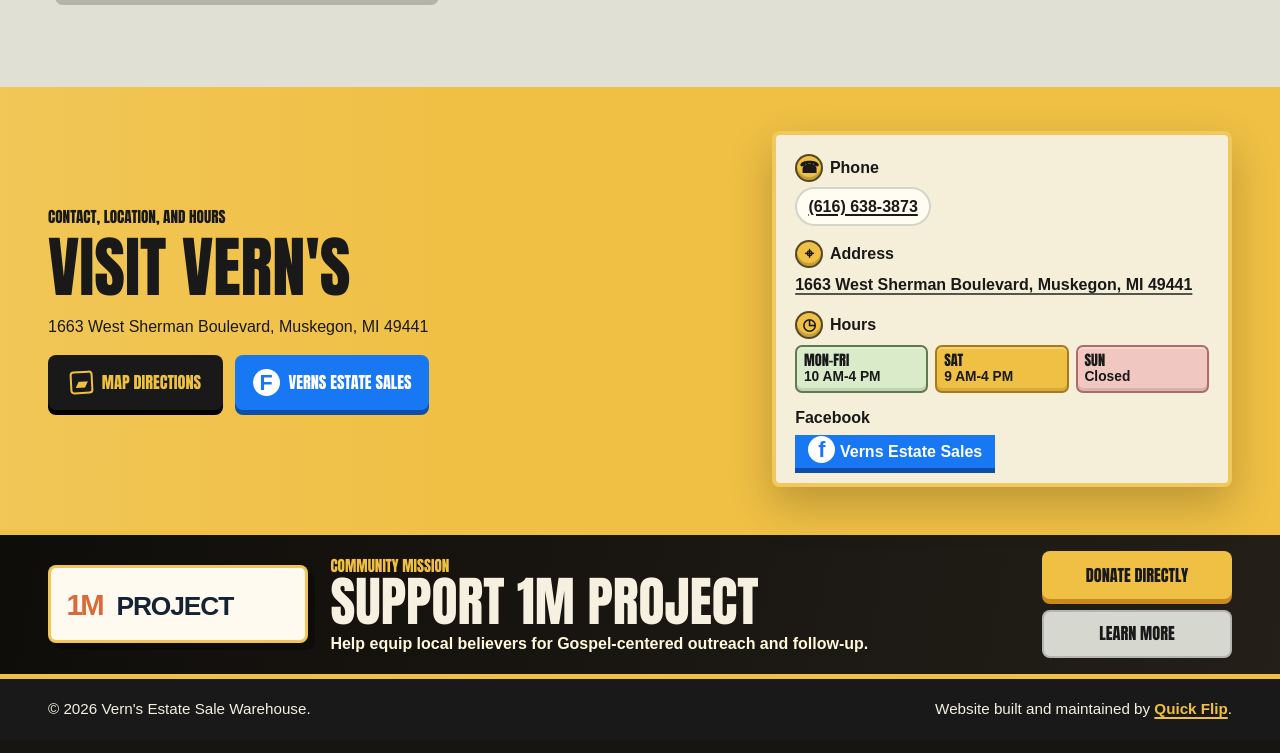
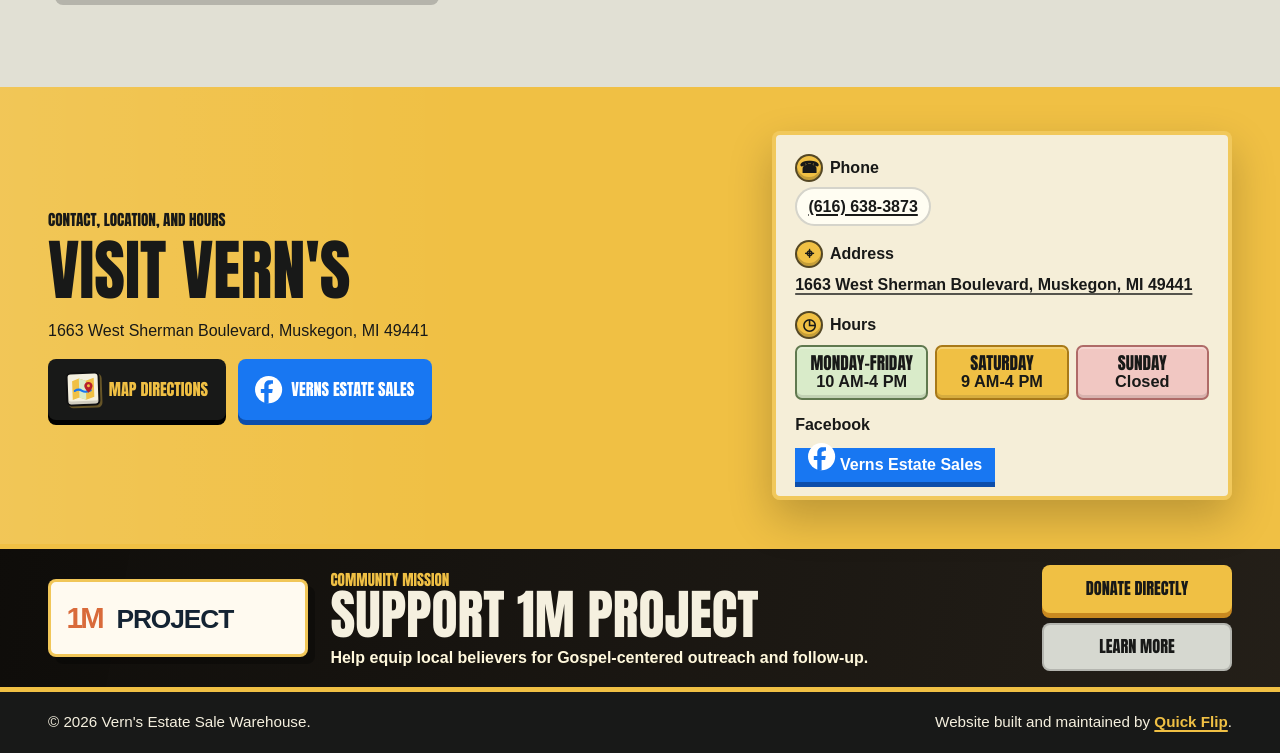
Before and after one commit to mjohnwwjd/verns-estate-sale-warehouse, a website: page index.html in a window 1280 px wide. Shown: the part 3840-4593 px from the top of the page. Drawn offline with Linux system fonts and the light colour scheme; no server answers.

Commit message:
Polish visit contact icons and hours

```diff
--- a/assets/css/styles.css
+++ b/assets/css/styles.css
@@ -1605,11 +1605,15 @@ html[data-yellow-band-variant="tight"] .visit-actions {
 
 .hours-chip {
   display: grid;
+  justify-items: center;
+  align-content: center;
   gap: 0.08rem;
   border: 2px solid rgba(24, 25, 24, 0.34);
   border-radius: 7px;
-  padding: 0.42rem;
+  padding: 0.5rem 0.48rem;
   line-height: 1.05;
+  min-width: 0;
+  text-align: center;
   box-shadow:
     inset 0 2px 0 rgba(255, 255, 255, 0.26),
     inset 0 -3px 0 rgba(24, 25, 24, 0.12);
@@ -1617,12 +1621,13 @@ html[data-yellow-band-variant="tight"] .visit-actions {
 
 .hours-day {
   font-family: Impact, "Arial Black", sans-serif;
-  font-size: 0.9rem;
+  font-size: clamp(0.9rem, 1.65vw, 1.08rem);
+  line-height: 0.98;
   text-transform: uppercase;
 }
 
 .hours-time {
-  font-size: 0.86rem;
+  font-size: clamp(0.9rem, 1.55vw, 1.02rem);
   font-weight: 900;
 }
 
@@ -1647,15 +1652,43 @@ html[data-yellow-band-variant="tight"] .visit-actions {
   gap: 0.55rem;
 }
 
-.visit-map-button span:first-child {
+.map-mark {
   display: inline-grid;
   place-items: center;
-  width: 1.45rem;
-  height: 1.45rem;
-  border: 2px solid var(--gold);
-  border-radius: 4px;
-  color: var(--gold);
-  transform: rotate(-3deg);
+  flex: 0 0 2.15rem;
+  width: 2.15rem;
+  height: 2.15rem;
+  border: 2px solid #111;
+  border-radius: 5px;
+  background: #f4f0df;
+  box-shadow:
+    inset 0 -3px 0 rgba(0, 0, 0, 0.14),
+    2px 2px 0 rgba(240, 192, 68, 0.36);
+  transform: rotate(-2deg);
+}
+
+.map-mark svg {
+  width: 1.78rem;
+  height: 1.78rem;
+}
+
+.map-panel-one {
+  fill: #f0c044;
+}
+
+.map-panel-two {
+  fill: #d9ebc9;
+}
+
+.map-road {
+  fill: none;
+  stroke: #1877f2;
+  stroke-linecap: round;
+  stroke-width: 3.1;
+}
+
+.map-pin {
+  fill: #b71f2a;
 }
 
 .facebook-button {
@@ -1672,13 +1705,20 @@ html[data-yellow-band-variant="tight"] .visit-actions {
   flex: 0 0 1.7rem;
   width: 1.7rem;
   height: 1.7rem;
-  border-radius: 50%;
-  background: #fff;
-  color: #1877f2;
-  font-family: Arial, Helvetica, sans-serif;
-  font-size: 1.35rem;
-  font-weight: 900;
-  line-height: 1;
+}
+
+.facebook-mark svg {
+  width: 1.7rem;
+  height: 1.7rem;
+  overflow: visible;
+}
+
+.facebook-mark circle {
+  fill: #fff;
+}
+
+.facebook-mark path {
+  fill: #1877f2;
 }
 
 .visit-card .facebook-button {
--- a/assets/js/app.js
+++ b/assets/js/app.js
@@ -848,9 +848,9 @@ function renderVisitHours(hoursText) {
   const normalized = String(hoursText || "").replace(/\s+/g, " ");
   if (/Mon-Fri/i.test(normalized) && /Sat/i.test(normalized) && /Sun/i.test(normalized)) {
     hoursWrap.replaceChildren(
-      hoursChipEl("hours-weekday", "Mon-Fri", "10 AM-4 PM"),
-      hoursChipEl("hours-saturday", "Sat", "9 AM-4 PM"),
-      hoursChipEl("hours-sunday", "Sun", "Closed")
+      hoursChipEl("hours-weekday", "Monday-Friday", "10 AM-4 PM"),
+      hoursChipEl("hours-saturday", "Saturday", "9 AM-4 PM"),
+      hoursChipEl("hours-sunday", "Sunday", "Closed")
     );
     return;
   }
--- a/index.html
+++ b/index.html
@@ -16,9 +16,9 @@
     <link rel="manifest" href="manifest.webmanifest" />
     <link rel="icon" href="assets/img/app/favicon-32.png" sizes="32x32" type="image/png" />
     <link rel="apple-touch-icon" href="assets/img/app/apple-touch-icon.png" />
-    <link rel="stylesheet" href="assets/css/styles.css?v=20260602-stoplight-hours" />
+    <link rel="stylesheet" href="assets/css/styles.css?v=20260602-visit-icons-hours-2" />
     <script src="assets/js/site-data.js" defer></script>
-    <script src="assets/js/app.js?v=20260602-stoplight-hours" defer></script>
+    <script src="assets/js/app.js?v=20260602-visit-icons-hours-2" defer></script>
   </head>
   <body>
     <a class="skip-link" href="#main">Skip to content</a>
@@ -176,11 +176,23 @@
           <p data-business-address>Address placeholder - update in employee content manager.</p>
           <div class="visit-actions">
             <a class="btn btn-dark visit-map-button" data-business-directions href="#" target="_blank" rel="noopener">
-              <span aria-hidden="true">▰</span>
+              <span class="map-mark" aria-hidden="true">
+                <svg viewBox="0 0 42 42">
+                  <path class="map-panel map-panel-one" d="M5 8.5 15 5l10 3.5 12-4v28l-12 4-10-3.5-10 3.5z" />
+                  <path class="map-panel map-panel-two" d="M15 5v28l10 3.5v-28z" />
+                  <path class="map-road" d="M8.5 23c4-2.4 7.1-2.3 10.7.2 3.3 2.4 7.2 2.2 12.8-.4" />
+                  <path class="map-pin" d="M28.8 10.5c-3.5 0-6.1 2.5-6.1 5.8 0 4.2 6.1 9.9 6.1 9.9s6.1-5.7 6.1-9.9c0-3.3-2.6-5.8-6.1-5.8zm0 7.9a2.2 2.2 0 1 1 0-4.4 2.2 2.2 0 0 1 0 4.4z" />
+                </svg>
+              </span>
               <span>Map Directions</span>
             </a>
             <a class="btn facebook-button visit-facebook-button" data-business-facebook href="#" target="_blank" rel="noopener">
-              <span class="facebook-mark" aria-hidden="true">f</span>
+              <span class="facebook-mark" aria-hidden="true">
+                <svg viewBox="0 0 36 36">
+                  <circle cx="18" cy="18" r="18" />
+                  <path d="M20.8 10.4h3V5.7c-.5-.1-2.3-.2-4.3-.2-4.3 0-7.2 2.6-7.2 7.4v4.2H7.7v5.3h4.6V36h5.7V22.4h4.7l.8-5.3h-5.5v-3.6c0-1.5.4-2.1 2.8-2.1z" />
+                </svg>
+              </span>
               <span data-business-facebook-label>Verns Estate Sales</span>
             </a>
           </div>
@@ -207,16 +219,21 @@
             <div class="visit-detail visit-hours-detail">
               <dt><span class="visit-detail-icon" aria-hidden="true">◷</span> Hours</dt>
               <dd class="visit-hours-grid" data-business-hours-full>
-                <span class="hours-chip hours-weekday"><strong>Mon-Fri</strong><span>10 AM-4 PM</span></span>
-                <span class="hours-chip hours-saturday"><strong>Sat</strong><span>9 AM-4 PM</span></span>
-                <span class="hours-chip hours-sunday"><strong>Sun</strong><span>Closed</span></span>
+                <span class="hours-chip hours-weekday"><strong>Monday-Friday</strong><span>10 AM-4 PM</span></span>
+                <span class="hours-chip hours-saturday"><strong>Saturday</strong><span>9 AM-4 PM</span></span>
+                <span class="hours-chip hours-sunday"><strong>Sunday</strong><span>Closed</span></span>
               </dd>
             </div>
             <div class="visit-detail visit-facebook-detail">
               <dt>Facebook</dt>
               <dd>
                 <a class="facebook-button" data-business-facebook href="https://www.facebook.com/profile.php?id=61590076124139" target="_blank" rel="noopener">
-                  <span class="facebook-mark" aria-hidden="true">f</span>
+                  <span class="facebook-mark" aria-hidden="true">
+                    <svg viewBox="0 0 36 36">
+                      <circle cx="18" cy="18" r="18" />
+                      <path d="M20.8 10.4h3V5.7c-.5-.1-2.3-.2-4.3-.2-4.3 0-7.2 2.6-7.2 7.4v4.2H7.7v5.3h4.6V36h5.7V22.4h4.7l.8-5.3h-5.5v-3.6c0-1.5.4-2.1 2.8-2.1z" />
+                    </svg>
+                  </span>
                   <span data-business-facebook-label>Verns Estate Sales</span>
                 </a>
               </dd>
--- a/service-worker.js
+++ b/service-worker.js
@@ -1,4 +1,4 @@
-const CACHE_NAME = "verns-estate-sale-warehouse-v20260602-stoplight-hours";
+const CACHE_NAME = "verns-estate-sale-warehouse-v20260602-visit-icons-hours-2";
 const APP_SHELL = [
   "./",
   "./index.html",
```
